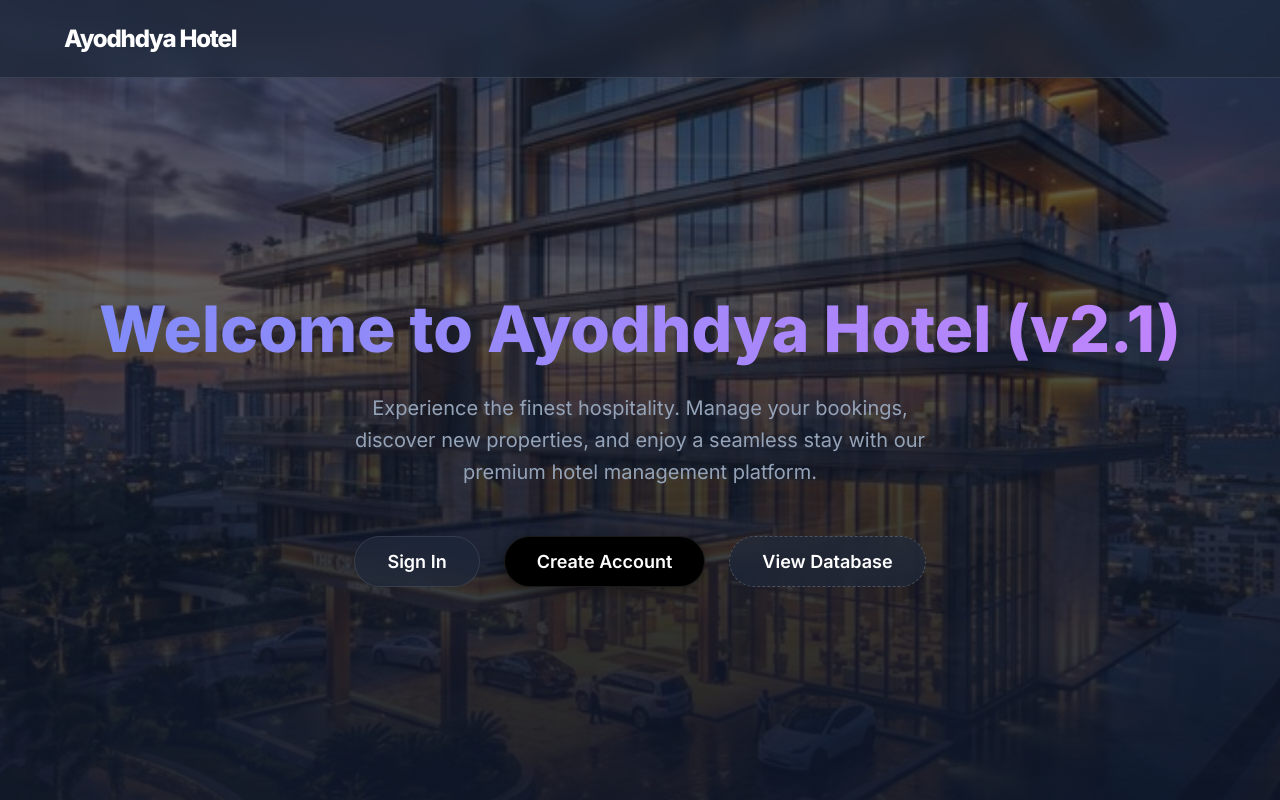
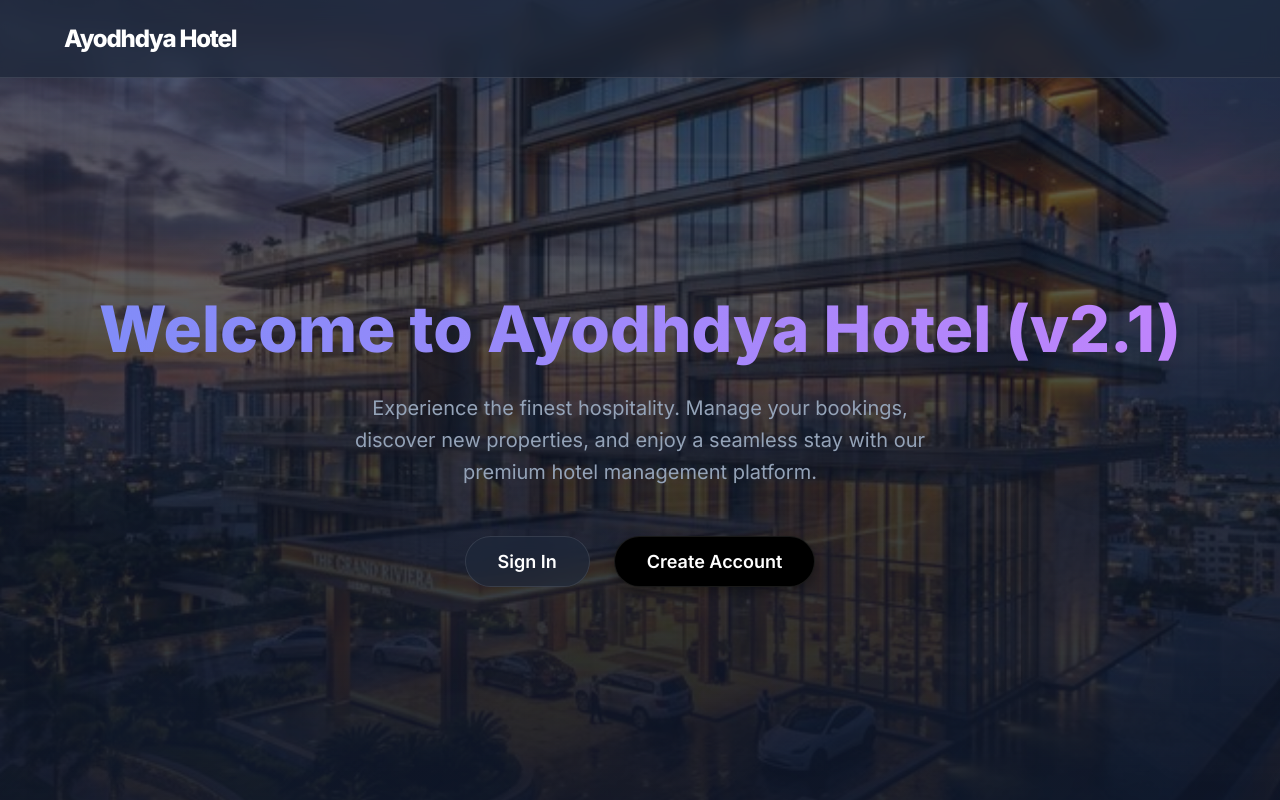
Before and after one commit to yodakumarbasappahugar-byte/HOTEL-MANGEMENT, a Next.js app in the folder frontend/: page / in a window 1280 px wide. Built offline with nearby package versions, Linux system fonts and the light colour scheme.

Commit message:
Remove View Database button from main page

```diff
--- a/frontend/src/app/page.tsx
+++ b/frontend/src/app/page.tsx
@@ -20,7 +20,6 @@ export default function Home() {
         <div className="button-group">
           <a href="/signin" className="btn btn-secondary">Sign In</a>
           <a href="/signup" className="btn btn-black">Create Account</a>
-          <a href="/database" className="btn btn-secondary" style={{ border: '1px dashed rgba(255,255,255,0.2)' }}>View Database</a>
         </div>
       </main>
     </>
```
